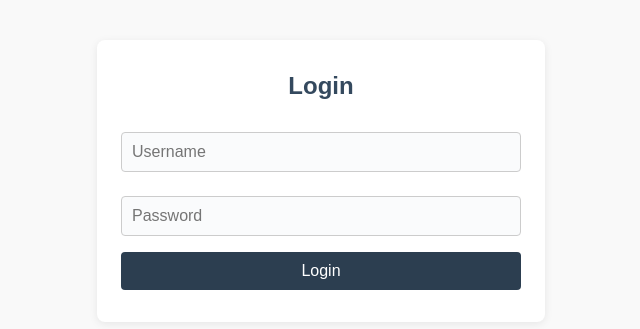
After one commit to bennett-mcdowell/F25-Team03, a Flask app: page /login in a window 1280 px wide. The commit adds this page. Shown: the top 329 px of the page, without its empty margins (319-959 px from the left). Run offline with Flask 3, Linux system fonts and the light colour scheme.

Commit message:
adding login page and caching

```diff
--- a/src/Backend/app.py
+++ b/src/Backend/app.py
@@ -1,19 +1,17 @@
 from flask import Flask, jsonify, render_template
-#import mysql.connector
-#from mysql.connector import Error
+from flask_caching import Cache
+import mysql.connector
+from mysql.connector import Error
 from flask_cors import CORS
+from dotenv import load_dotenv
+import os
 
+# App initialization
 app = Flask(__name__, static_folder='../Frontend/static', template_folder='../Frontend/templates')
 CORS(app)
+load_dotenv()
 
-sample_about_data = {
-    "team_number": "Team 03",
-    "version_number": "1",
-    "release_date": "9/16/2025",
-    "product_name": "Driver Incentive Program",
-    "product_description": "product description",
-    "contact_details": "contact details"
-}
+cache = Cache(app, config={'CACHE_TYPE': 'SimpleCache'})
 
 # Sample product data
 product = {
@@ -23,15 +21,12 @@ product = {
 }
 
 def get_about_data():
-    return sample_about_data
-
-    """
     try:
         connection = mysql.connector.connect(
-            host='',
-            database='',
-            user='',
-            password=''
+            host=os.getenv('DB_HOST'),
+            database=os.getenv('DB_NAME'),
+            user=os.getenv('DB_USER'),
+            password=os.getenv('DB_PASSWORD')
         )
         if connection.is_connected():
             cursor = connection.cursor(dictionary=True)
@@ -44,12 +39,16 @@ def get_about_data():
     finally:
         if 'connection' in locals() and connection.is_connected():
             connection.close()
-    """
 
 # Serve the about HTML page
 @app.route('/about')
 def about_page():
     return render_template('about.html')
+
+# Serve the login HTML page
+@app.route('/login')
+def login_page():
+    return render_template('login.html')
 
 # Serve the index HTML page
 @app.route('/')
@@ -58,6 +57,7 @@ def home():
 
 # API endpoint for about data
 @app.route('/api/about', methods=['GET'])
+@cache.cached(timeout=300)
 def about_api():
     data = get_about_data()
     if data:
--- /dev/null
+++ b/src/Frontend/static/css/login.css
@@ -0,0 +1,60 @@
+body {
+    font-family: Arial, sans-serif;
+    background: #f9f9f9;
+    margin: 0;
+    padding: 0;
+}
+
+.login-container {
+    max-width: 400px;
+    margin: 40px auto;
+    background: #fff;
+    padding: 32px 24px;
+    border-radius: 8px;
+    box-shadow: 0 2px 8px rgba(0,0,0,0.08);
+}
+
+.login-container h2 {
+    color: #34495e;
+    text-align: center;
+    margin-bottom: 24px;
+    margin-top: 0;
+}
+
+.login-container input[type="text"],
+.login-container input[type="password"] {
+    width: 100%;
+    padding: 10px;
+    margin: 8px 0 16px 0;
+    border: 1px solid #ccc;
+    border-radius: 4px;
+    font-size: 16px;
+    background: #fafbfc;
+    box-sizing: border-box;
+}
+
+.login-container button {
+    width: 100%;
+    padding: 10px;
+    background: #2c3e50;
+    color: #fff;
+    border: none;
+    border-radius: 4px;
+    font-size: 16px;
+    cursor: pointer;
+    transition: background 0.2s;
+    box-sizing: border-box;
+}
+.login-container button:hover {
+    background: #34495e;
+}
+
+.error-message {
+    color: #d8000c;
+    background: #ffd2d2;
+    padding: 8px;
+    border-radius: 4px;
+    margin-bottom: 10px;
+    display: none;
+    font-size: 15px;
+}
--- /dev/null
+++ b/src/Frontend/static/js/login.js
@@ -0,0 +1,14 @@
+document.getElementById('loginForm').addEventListener('submit', function(e) {
+    e.preventDefault();
+    var username = document.getElementById('username').value.trim();
+    var password = document.getElementById('password').value.trim();
+    var errorDiv = document.getElementById('error');
+    if (!username || !password) {
+        errorDiv.textContent = 'Please enter both username and password.';
+        errorDiv.style.display = 'block';
+    } else {
+        errorDiv.style.display = 'none';
+        // Placeholder: No actual login logic yet
+        alert('Login successful!');
+    }
+});
--- a/src/Frontend/templates/about.html
+++ b/src/Frontend/templates/about.html
@@ -4,7 +4,7 @@
     <meta charset="UTF-8">
     <meta name="viewport" content="width=device-width, initial-scale=1.0">
     <title>About Page</title>
-    <link rel="stylesheet" href="{{ url_for('static', filename='css/style.css') }}">
+    <link rel="stylesheet" href="{{ url_for('static', filename='css/about.css') }}">
 </head>
 <body>
     <div class="container">
--- /dev/null
+++ b/src/Frontend/templates/login.html
@@ -0,0 +1,21 @@
+<!DOCTYPE html>
+<html lang="en">
+<head>
+	<meta charset="UTF-8">
+	<meta name="viewport" content="width=device-width, initial-scale=1.0">
+	<title>Login</title>
+	<link rel="stylesheet" href="{{ url_for('static', filename='css/login.css') }}">
+</head>
+<body>
+	<div class="login-container">
+		<h2>Login</h2>
+		<div id="error" class="error-message"></div>
+		<form id="loginForm" autocomplete="off">
+			<input type="text" id="username" name="username" placeholder="Username">
+			<input type="password" id="password" name="password" placeholder="Password">
+			<button type="submit">Login</button>
+		</form>
+	</div>
+	<script src="{{ url_for('static', filename='js/login.js') }}"></script>
+</body>
+</html>
--- a/src/requirements.txt
+++ b/src/requirements.txt
@@ -1,2 +1,5 @@
 flask
 flask_cors
+flask_caching
+mysql.connector
+dotenv
```
Also changed, not shown: src/Frontend/app.py (deleted, +0 -18 lines), src/Frontend/static/css/about.css (renamed from src/Frontend/static/css/style.css), 1 other file.
